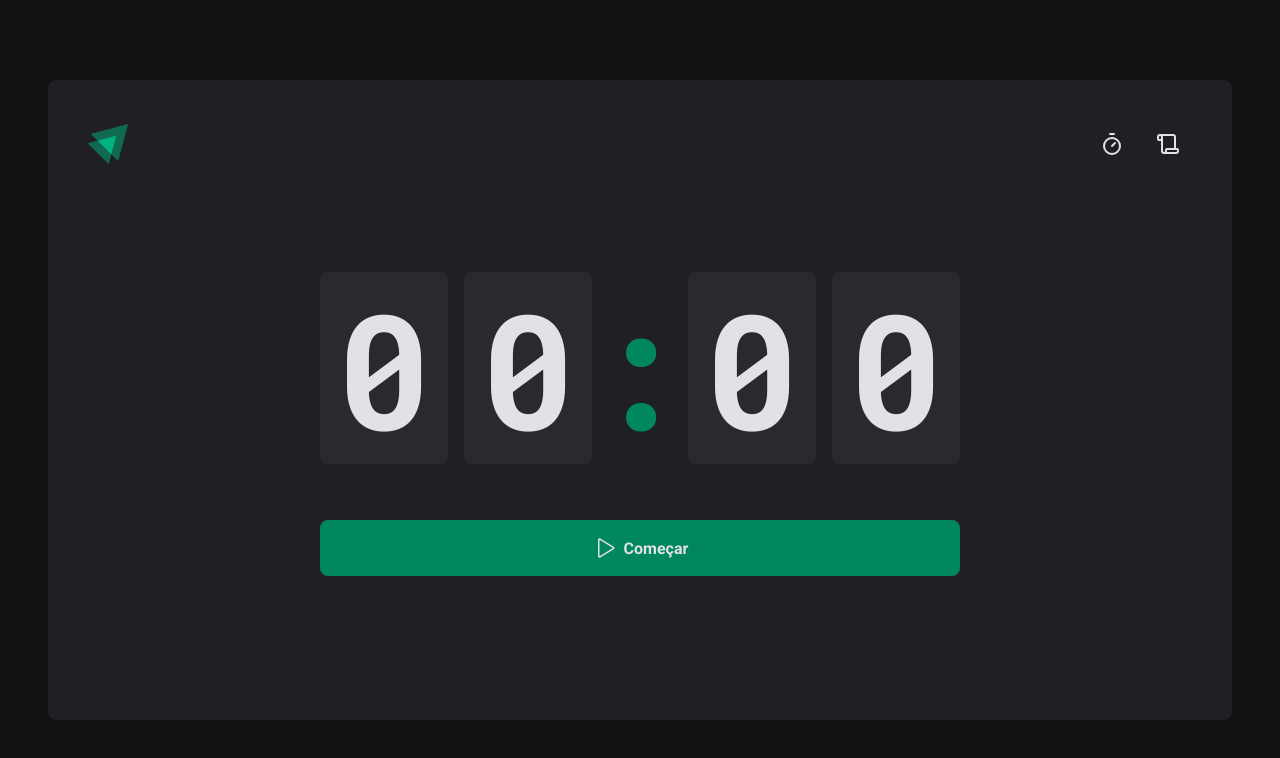
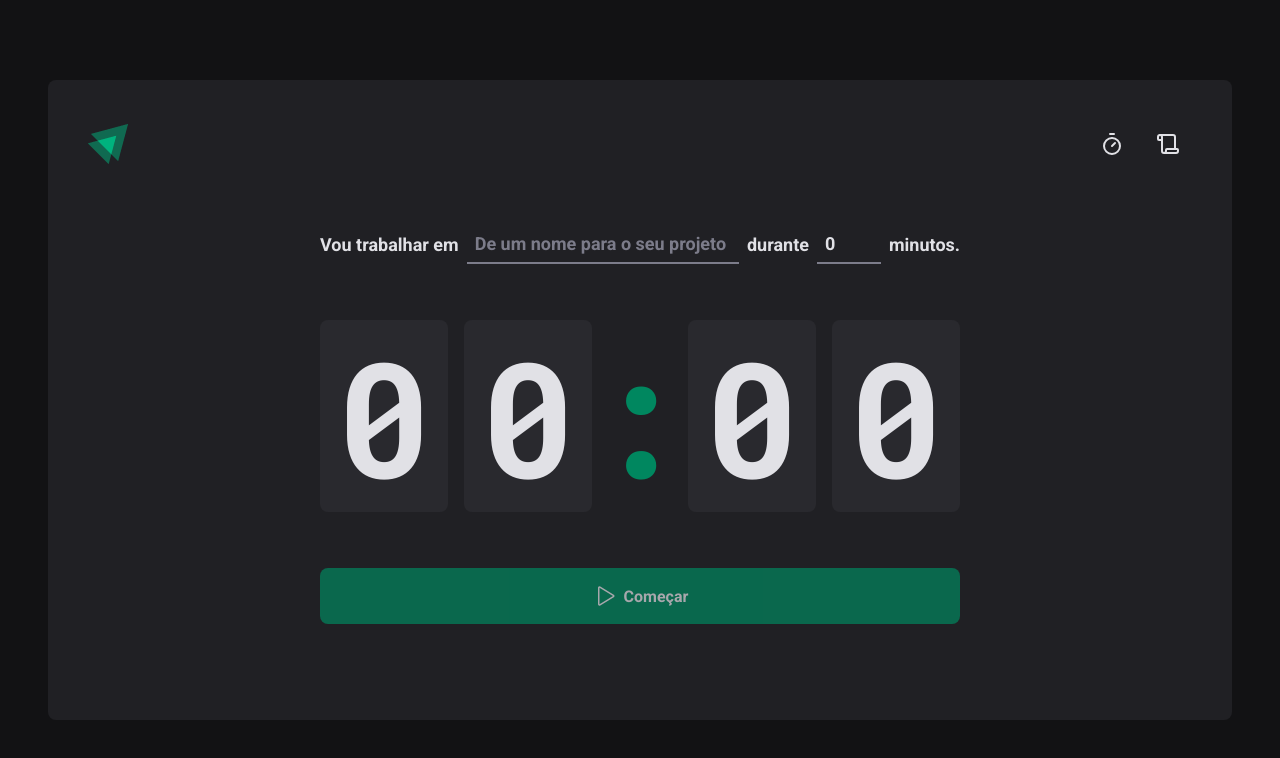
Before and after one commit to o-Franco/Timer, a React (Vite) app: page / in a window 1280 px wide. Shown: the top 758 px of the page. Built offline with nearby package versions, Linux system fonts and the light colour scheme.

Commit message:
Contexto no React(modulo finalizado)

```diff
--- /dev/null
+++ b/src/contexts/CyclesContext.tsx
@@ -0,0 +1,85 @@
+import { ReactNode, createContext, useState } from "react"
+
+interface CreateCycleData {
+    task: string;
+    minutesAmount: number;
+}
+
+interface Cycle {
+    id: string;
+    task: string;
+    minutesAmount: number;
+    startDate: Date
+    interruptedDate?: Date
+    fineshedDate?: Date
+  }
+
+interface CyclesContextType{
+    cycles: Cycle[];
+    activeCycle: Cycle | undefined;
+    activeCycleId: string | null;
+    amountSecondsPassed: number
+    markCurrentCycleAsFinished: () => void
+    setSecondsPassed: (seconds: number) => void
+    createNewCycle: (data: CreateCycleData) => void
+    interruptCurrentCycle:() => void
+}
+
+export const CyclesContext = createContext({ } as CyclesContextType)
+
+interface CyclesContextProviderProps{
+    children: ReactNode
+}
+
+export function CyclesContextProvider({ children, }: CyclesContextProviderProps){
+    const [cycles, setCycles] = useState<Cycle[]>([])
+    const [activeCycleId, setActiveCycleId] = useState<string | null>(null)
+    const [amountSecondsPassed, setAmountSecondsPassed] = useState(0)
+    const activeCycle = cycles.find((cycle) => cycle.id === activeCycleId)
+
+    function setSecondsPassed(seconds: number){
+        setAmountSecondsPassed(seconds)
+    }
+
+    function markCurrentCycleAsFinished(){
+        setCycles(state => state.map((cycle) => {
+            if (cycle.id === activeCycleId){
+                return {...cycle, fineshedDate: new Date()}
+            } else {
+                return cycle
+            }
+        }))
+    }
+
+
+    function createNewCycle(data: CreateCycleData) {
+        const id = String(new Date().getTime());
+        const newCycle: Cycle = {
+          id,
+          task: data.task,
+          minutesAmount: data.minutesAmount,
+          startDate: new Date(),
+        }
+        setCycles((state) => [...cycles, newCycle])
+        setActiveCycleId(id)
+        setAmountSecondsPassed(0)
+      }
+
+      function interruptCurrentCycle(){
+        setCycles(cycles.map(cycle => {
+          if (cycle.id === activeCycleId){
+            return {...cycle, interruptedDate: new Date()}
+          } else {
+            return cycle
+          }
+        }))
+        setActiveCycleId(null)
+      }
+
+
+    return(
+        <CyclesContext.Provider value={{ cycles, activeCycle, activeCycleId, markCurrentCycleAsFinished, amountSecondsPassed, setSecondsPassed, createNewCycle, interruptCurrentCycle}}>
+            {children}
+        </CyclesContext.Provider>
+    )
+}
--- a/src/pages/History/index.tsx
+++ b/src/pages/History/index.tsx
@@ -1,10 +1,16 @@
+import { useContext } from "react";
+import { formatDistanceToNow } from 'date-fns'
+import { ptBR } from "date-fns/locale/pt-BR";
 import { HistoryContainer, HistoryList, Status } from "./styles";
+import { CyclesContext } from "../../contexts/CyclesContext";
 
 export function History() {
+  const { cycles } = useContext(CyclesContext)
 
   return (
     <HistoryContainer>
       <h1>Meu histórico</h1>
+
 
       <HistoryList>
         <table>
@@ -17,39 +23,31 @@ export function History() {
             </tr>
           </thead>
           <tbody>
-            <tr>
-              <td>Tarefas</td>
-              <td>20 minutos</td>
-              <td>Há 2 meses</td>
-              <td>
-                <Status statusColor = "green">Concluído</Status>
-              </td>
-            </tr>
-            <tr>
-              <td>Tarefas</td>
-              <td>20 minutos</td>
-              <td>Há 2 meses</td>
-              <td>
-                <Status statusColor = "green">Concluído</Status>
-              </td>
-            </tr>
-            <tr>
-              <td>Tarefas</td>
-              <td>20 minutos</td>
-              <td>Há 2 meses</td>
-              <td>
-                <Status statusColor =  "red">Interrompido</Status>
-              </td>
-            </tr>
-            <tr>
-              <td>Tarefas</td>
-              <td>20 minutos</td>
-              <td>Há 2 meses</td>
-              <td>
-                <Status statusColor = "yellow">Em andamento</Status>
-              </td>
-            </tr>
+            {cycles.map(cycle => {
+              return (
+                <tr key={cycle.id}>
+                  <td>{cycle.task}</td>
+                  <td>{cycle.minutesAmount} minutos</td>
+                  <td>{formatDistanceToNow(cycle.startDate,{
+                    addSuffix: true,
+                    locale: ptBR
+                  })}</td>
+                  <td>
+                    {cycle.fineshedDate && (
+                      <Status statusColor="green">Concluído</Status>
+                    )}
 
+                    {cycle.interruptedDate && (
+                      <Status statusColor="red">Interrompido</Status>
+                    )}
+
+                    {!cycle.fineshedDate && !cycle.interruptedDate && (
+                      <Status statusColor="yellow">Em andamento</Status>
+                    )}
+                  </td>
+                </tr>
+              )
+            })}
           </tbody>
         </table>
       </HistoryList>
--- a/src/pages/Home/components/CountDown/index.tsx
+++ b/src/pages/Home/components/CountDown/index.tsx
@@ -1,13 +1,14 @@
-import { useContext, useEffect, useState } from "react";
+import { useContext, useEffect } from "react";
 import { CountdownContainer, Separator } from "./styles";
 import { differenceInSeconds } from "date-fns";
-import { CyclesContext } from "../..";
+import { CyclesContext } from "../../../../contexts/CyclesContext";
+
 
 
 
 export function Countdown() {
-  const { activeCycle, activeCycleId, markCurrentCycleAsFinished} = useContext(CyclesContext)
-  const [amountSecondsPassed, setAmountSecondsPassed] = useState(0)
+  const { activeCycle, activeCycleId, markCurrentCycleAsFinished, setSecondsPassed, amountSecondsPassed} = useContext(CyclesContext)
+
   const totalSeconds = activeCycle ? activeCycle.minutesAmount * 60 : 0
 
 useEffect(() => {
@@ -19,10 +20,10 @@ useEffect(() => {
         if(secondsDifference >= totalSeconds) {
           markCurrentCycleAsFinished()
 
-          setAmountSecondsPassed(totalSeconds)
+          setSecondsPassed(totalSeconds)
           clearInterval(interval)
         } else {
-          setAmountSecondsPassed(secondsDifference)
+          setSecondsPassed(secondsDifference)
         }
       }, 1000)
     }
@@ -31,7 +32,7 @@ useEffect(() => {
       clearInterval(interval)
     }
 
-  }, [activeCycle, totalSeconds, activeCycleId, markCurrentCycleAsFinished])
+  }, [activeCycle, totalSeconds, activeCycleId, setSecondsPassed, markCurrentCycleAsFinished])
 
   const currentSeconds = activeCycle ? totalSeconds - amountSecondsPassed : 0
 
--- a/src/pages/Home/components/NewCycleForm/index.tsx
+++ b/src/pages/Home/components/NewCycleForm/index.tsx
@@ -1,23 +1,12 @@
-import { useForm } from "react-hook-form"
 import { FormContainer, TaskInput, MinutesAmountInput} from "./styles"
-import * as zod from 'zod'
-import { zodResolver } from "@hookform/resolvers/zod"
-
-const newCycleFormValidationSchema = zod.object({
-  task: zod.string().min(1, 'Informe a tarefa'),
-  minutesAmount: zod.number().min(5, 'O ciclo precisa ter mínimo de 5 minutos').max(60, 'O ciclo pode ter no máximo de 60 minutos.'),
-})
+import { useContext } from "react"
+import { useFormContext } from "react-hook-form"
+import { CyclesContext } from "../../../../contexts/CyclesContext"
 
 
 export function NewCycleForm(){
-
-  const { register, handleSubmit, watch, reset } = useForm<NewCycleFormData>({
-    resolver: zodResolver(newCycleFormValidationSchema),
-    defaultValues: {
-      task: '',
-      minutesAmount: 0,
-    }
-  })
+  const {activeCycle} = useContext(CyclesContext)
+  const {register} = useFormContext()
 
     return (
         <FormContainer>
@@ -47,6 +36,6 @@ export function NewCycleForm(){
             {...register('minutesAmount', { valueAsNumber: true })}
           />
           <span>minutos.</span>
-        </FormContainer>){}
+        </FormContainer>
     )
 }
--- a/src/pages/Home/index.tsx
+++ b/src/pages/Home/index.tsx
@@ -1,76 +1,44 @@
 import { HomeContainer, StartCountdownButton, StopCountdownButton } from "./styles"
 import { HandPalm, Play } from "@phosphor-icons/react";
-import { useForm } from 'react-hook-form'
+import { FormProvider, useForm } from 'react-hook-form'
 import { zodResolver } from '@hookform/resolvers/zod'
 import * as zod from 'zod'
-import { createContext, useEffect, useState } from "react";
-import {differenceInSeconds} from  "date-fns"
+import { useContext } from "react";
 import { NewCycleForm } from "./components/NewCycleForm";
 import { Countdown } from "./components/CountDown";
+import { CyclesContext } from "../../contexts/CyclesContext";
 
 type NewCycleFormData = zod.infer<typeof newCycleFormValidationSchema>
 
-interface Cycle {
-  id: string;
-  task: string;
-  minutesAmount: number;
-  startDate: Date
-  interruptedDate?: Date
-  fineshedDate?: Date
-}
 
-interface CyclesContextType{
-    activeCycle: Cycle | undefined;
-    activeCycleId: string | null;
-    markCurrentCycleAsFinished: () => void
-}
 
-export const CyclesContext = createContext({} as CyclesContextType)
+
+const newCycleFormValidationSchema = zod.object({
+  task: zod.string().min(1, 'Informe a tarefa'),
+  minutesAmount: zod.number().min(5, 'O ciclo precisa ter mínimo de 5 minutos').max(60, 'O ciclo pode ter no máximo de 60 minutos.'),
+})
+
 
 export function Home() {
-  const [cycles, setCycles] = useState<Cycle[]>([])
-  const [activeCycleId, setActiveCycleId] = useState<string | null>(null)
+  const { activeCycle, createNewCycle, interruptCurrentCycle } = useContext(CyclesContext)
 
-  const activeCycle = cycles.find((cycle) => cycle.id === activeCycleId)
+  const newCycleForm = useForm<NewCycleFormData>({
+    resolver: zodResolver(newCycleFormValidationSchema),
+    defaultValues: {
+      task: '',
+      minutesAmount: 0,
+    }
+  })
 
-  function markCurrentCycleAsFinished(){
-    setCycles(state => state.map((cycle) => {
-      if (cycle.id === activeCycleId){
-        return {...cycle, fineshedDate: new Date()}
-      } else {
-        return cycle
-      }
-    }))
+  const { handleSubmit, watch, reset } = newCycleForm
+
+  function handleCreateNewCycle(data: NewCycleFormData){
+    createNewCycle(data)
+    reset()
   }
 
-  // function handleCreateNewCycle(data: NewCycleFormData) {
-  //   const id = String(new Date().getTime());
-  //   const newCycle: Cycle = {
-  //     id,
-  //     task: data.task,
-  //     minutesAmount: data.minutesAmount,
-  //     startDate: new Date(),
-  //   }
-  //   setCycles((state) => [...cycles, newCycle])
-  //   setActiveCycleId(id)
-  //   setAmountSecondsPassed(0)
-
-  //   reset();
-  // }
-
-  function handleInterruptCycle(){
-    setCycles(cycles.map(cycle => {
-      if (cycle.id === activeCycleId){
-        return {...cycle, interruptedDate: new Date()}
-      } else {
-        return cycle
-      }
-    }))
-    setActiveCycleId(null)
-  }
-
-  // const task = watch('task');
-  // const isSubmitDisabled = task === '';
+  const task = watch('task');
+  const isSubmitDisabled = task === '';
 
   /**
    * Prop Drilling => quando tem muita propriedade apenas para comunicação entre componentes
@@ -81,23 +49,19 @@ export function Home() {
 
   return (
     <HomeContainer>
-      <form /*onSubmit={handleSubmit(handleCreateNewCycle)}*/  action="">
-        <CyclesContext.Provider value={{activeCycle, activeCycleId, markCurrentCycleAsFinished}}>
-          {/*<NewCycleForm/>*/}
-          <Countdown
-            activeCycle={activeCycle}
-            setCycles={setCycles}
-            activeCycleId={activeCycleId}
-          />
-        </CyclesContext.Provider>
+      <form onSubmit={handleSubmit(handleCreateNewCycle)}  action="">
+          <FormProvider {...newCycleForm}>
+            <NewCycleForm/>
+          </FormProvider>
+          <Countdown/>
 
         {activeCycle ? (
-          <StopCountdownButton onClick={handleInterruptCycle} type="button">
+          <StopCountdownButton onClick={interruptCurrentCycle} type="button">
             <HandPalm size={24} />
             Interromper
           </StopCountdownButton>
         ): (
-          <StartCountdownButton /*disabled={isSubmitDisabled}*/ type="submit">
+          <StartCountdownButton disabled={isSubmitDisabled} type="submit">
             <Play size={24} />
             Começar
           </StartCountdownButton>
```
Also changed, not shown: src/App.tsx (+6 -1 lines).
